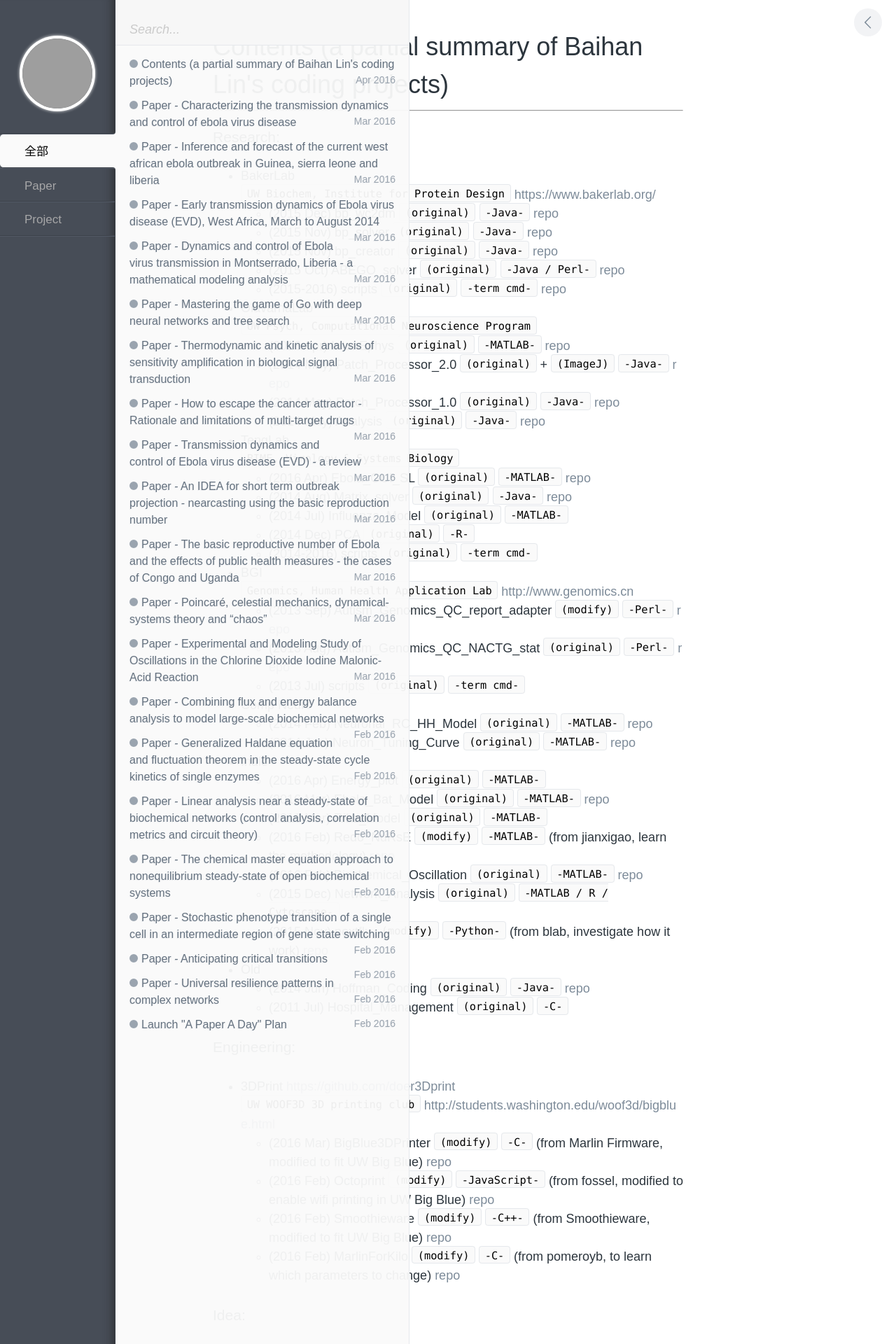
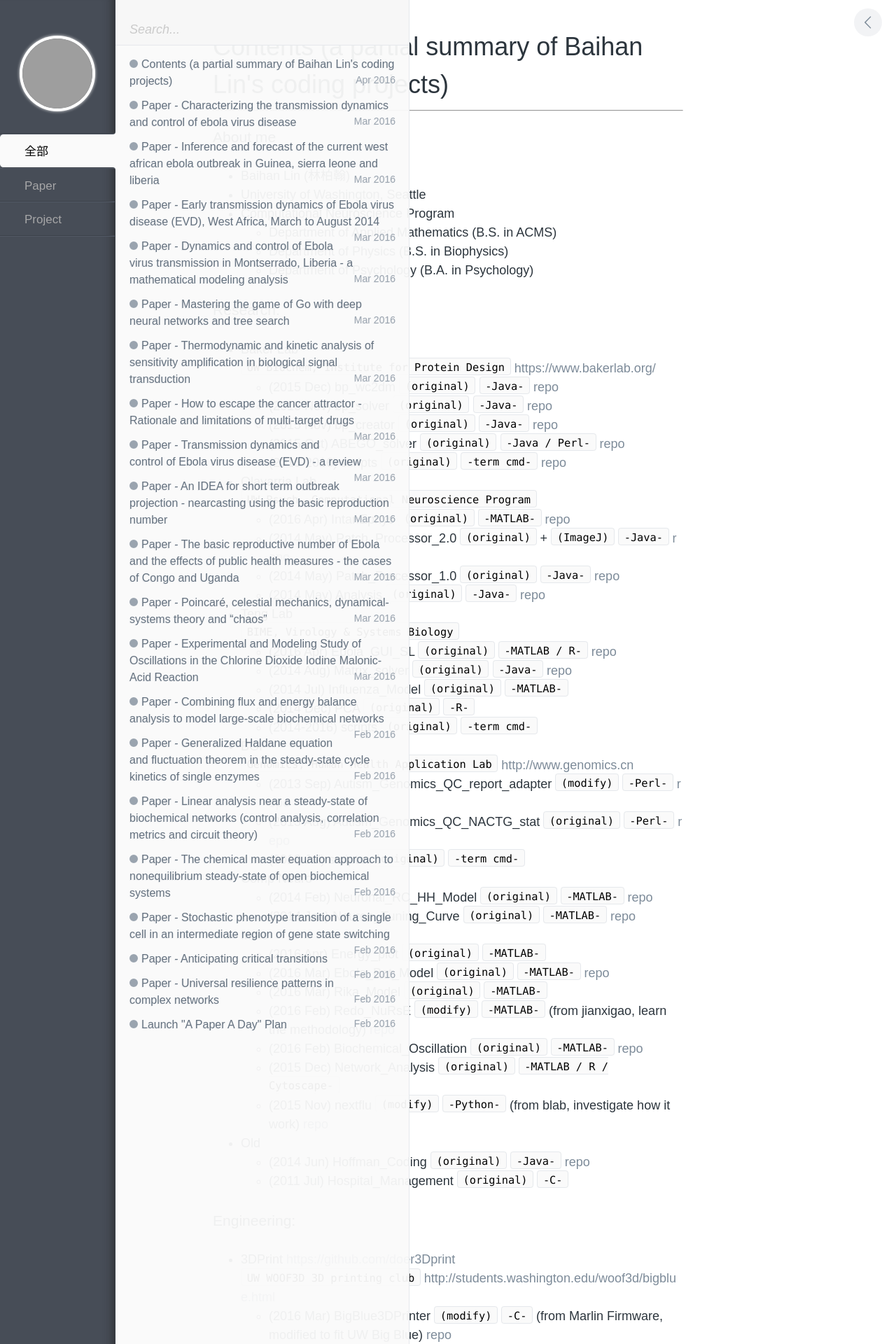
Before and after one commit to doerblog/doerblog.github.io, a Jekyll site: the page built from _posts/project/2016-04-30-contents.md, in a window 1280 px wide. Shown: the top 1920 px of the page at 70% size. Built offline with Jekyll 4.4.1, drawn with Linux system fonts in a browser that asks for light colours; comment, search, counter and statistics services are not loaded; grey boxes are pictures that could not be loaded.

Commit message:
update contents

```diff
--- a/_posts/project/2016-04-24-contents.md
+++ b/_posts/project/2016-04-30-contents.md
@@ -8,12 +8,20 @@ description: project overview
 ---
 
 
+***
 
-***
+### About me
+* Baihan Lin (林柏翰)
+* University of Washington, Seattle
+* Computational Neuroscience Program
+  - Department of Applied Mathematics  (B.S. in ACMS)
+  - Department of Physics  (B.S. in Biophysics)
+  - Department of Psychology  (B.A. in Psychology)
+
 
 ### Research:
 
-* BakerLab
+* Baker Lab
   `UW Biochem, Institute for Protein Design` <https://www.bakerlab.org/>
   - (2015 Dec) bp_wc2dm `(original)` `-Java-` [repo](https://github.com/doerlbh/BakerLab_bp_wc2dm)
   - (2015 Nov) bp_solver `(original)` `-Java-` [repo](https://github.com/doerlbh/BakerLab_bp_solver)
@@ -22,7 +30,7 @@ description: project overview
   - (2015-2016) scripts `(original)`  `-term cmd-` [repo](https://github.com/doerlbh/BakerLab_cmd_scripts)
 
 
-* OlavarriaLab
+* Olavarria Lab
   `UW Psych, Computational Neuroscience Program`
   - (2016 Apr) IntanEphys `(original)` `-MATLAB-` [repo](https://github.com/doerlbh/OLab_IntanEphys)
   - (2014 May) Patch_Processor_2.0 `(original)` + `(ImageJ)` `-Java-` [repo](https://github.com/doerlbh/OLab_patch_processor_2.0)
@@ -30,9 +38,9 @@ description: project overview
   - (2014 May) Analysis `(original)` `-Java-` [repo](https://github.com/doerlbh/OLab_analysis)
 
 
-* TengLab
+* Teng Lab
   `BIME, Virology & Systems Biology`
-  - (2016 Apr) Ebola_GUI_SL `(original)` `-MATLAB-` [repo](https://github.com/doerlbh/TengLab_Ebola_GUI_SL)
+  - (2016 Apr) Ebola_GUI_SL `(original)` `-MATLAB / R-` [repo](https://github.com/doerlbh/TengLab_Ebola_GUI_SL)
   - (2014 Aug) Matrix_solver `(original)`  `-Java-` [repo](https://github.com/doerlbh/TengLab_Matrix_Solver)
   - (2014 Jul) Influenza_Model `(original)` `-MATLAB-`
   - (2014 Dec) PCA `(original)` `-R-`
@@ -47,8 +55,8 @@ description: project overview
 
 
 * Comp Neuro
-  - (2014 Feb) 	Neuronal_RC_HH_Model `(original)`	 `-MATLAB-` [repo](https://github.com/doerlbh/CompNeuro_Neuronal_RC_HH_Model)
-  - (2014 Jan) 	Neuron_Tuning_Curve	`(original)` 	`-MATLAB-`	[repo](https://github.com/doerlbh/CompNeuro_Neuron_Tuning_Curve)
+  - (2014 Feb)  Neuronal_RC_HH_Model `(original)`  `-MATLAB-` [repo](https://github.com/doerlbh/CompNeuro_Neuronal_RC_HH_Model)
+  - (2014 Jan)  Neuron_Tuning_Curve `(original)`  `-MATLAB-`  [repo](https://github.com/doerlbh/CompNeuro_Neuron_Tuning_Curve)
 
 
 * Indie
```
